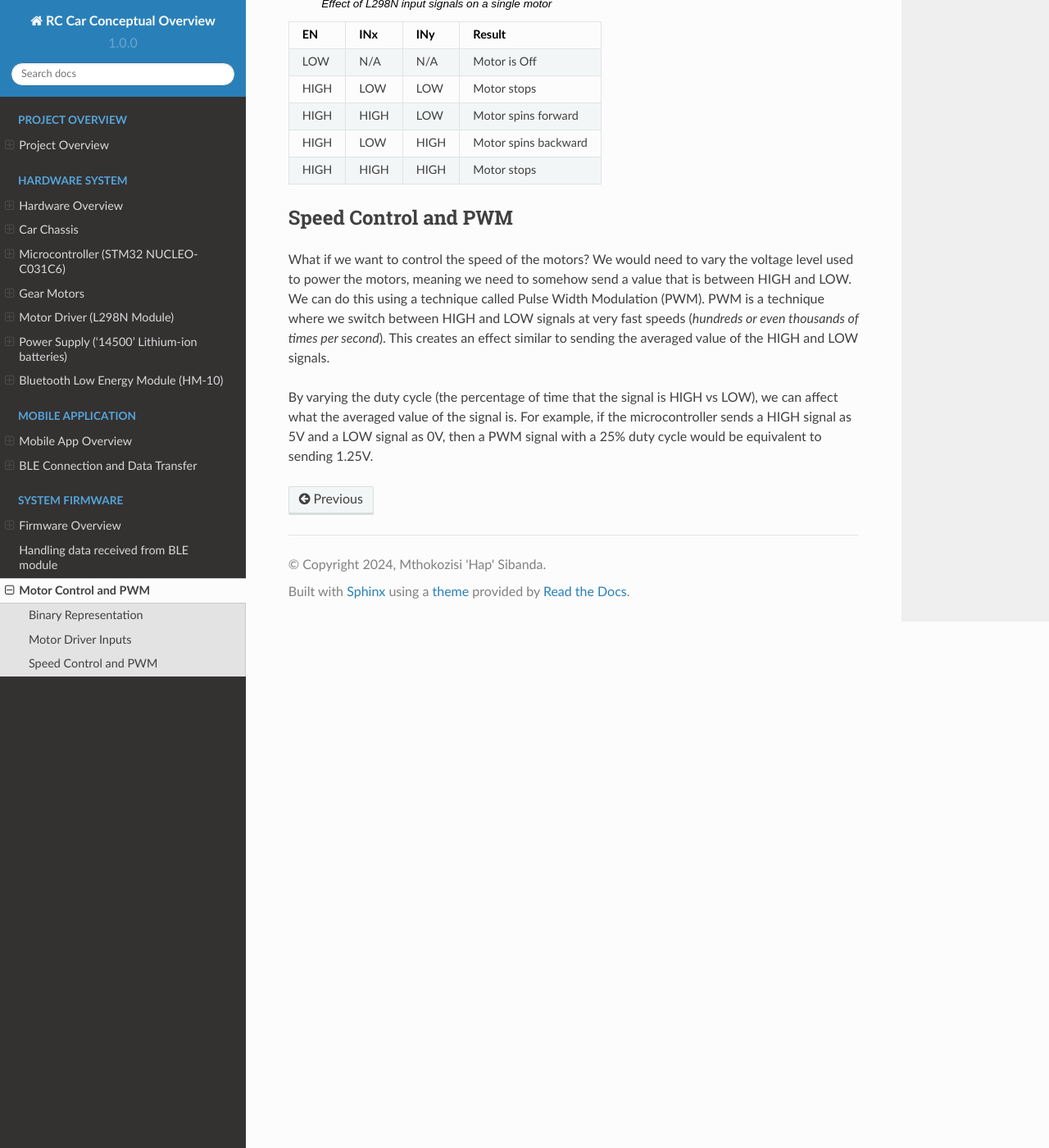
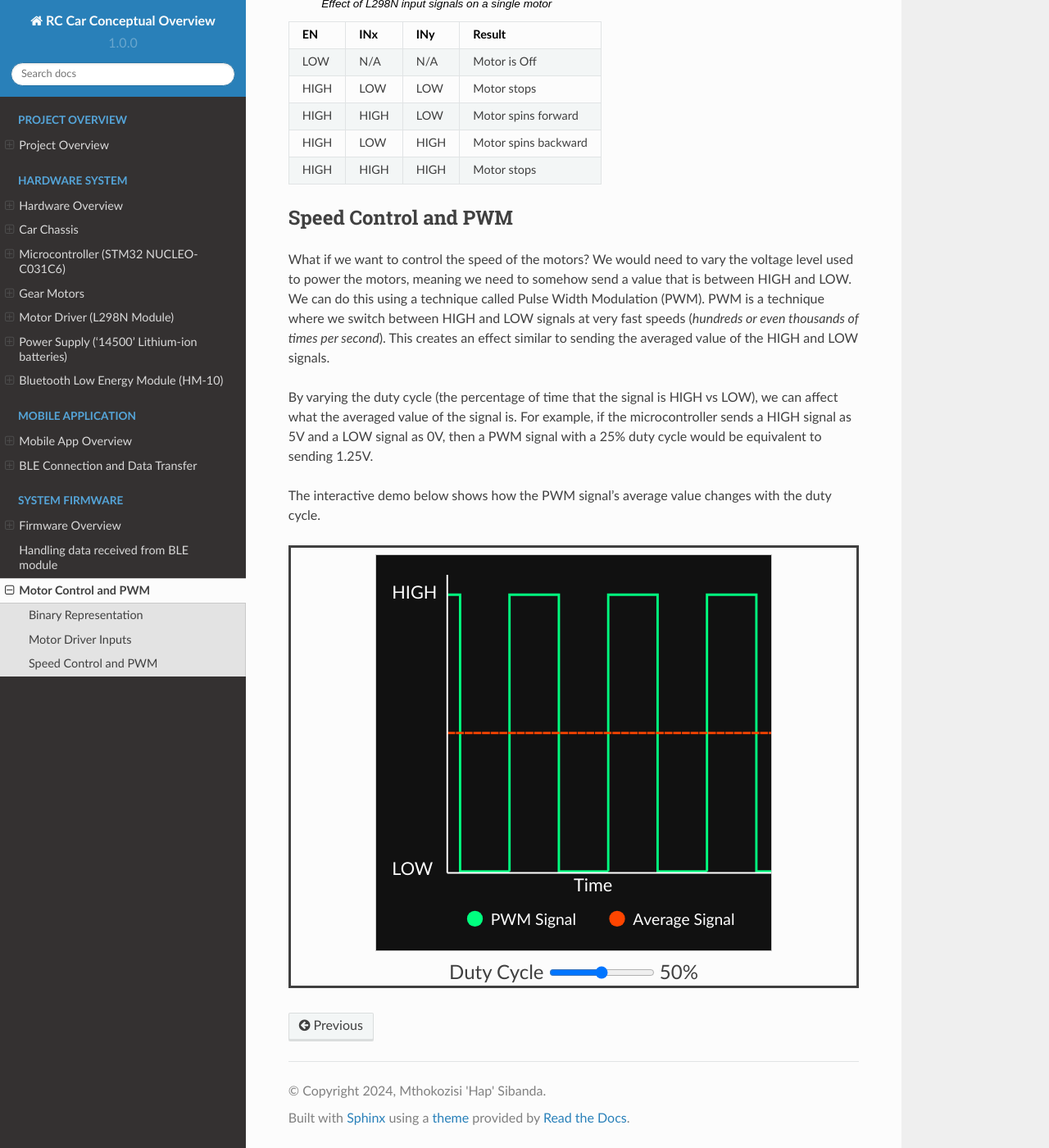
Before and after one commit to haplionheart/rc-car-doc, a Sphinx documentation site: the page built from docs/source/system-firmware/firmware-motor-control.rst, in a window 1280 px wide and 1400 px high, scrolled down 1464 px. Shown: the whole window at 82% size. Built offline with Sphinx 7.4.7 and the Read the Docs theme 2.0.0, drawn with Linux system fonts in a browser that asks for light colours.

Commit message:
Finished adding in PWM demo

```diff
--- a/docs/source/_demos_/pwm-demo.html
+++ b/docs/source/_demos_/pwm-demo.html
@@ -11,15 +11,18 @@
     </style>
 </head>
 <body>
-    <div style="border-style: solid;">
-        <div style="max-width: 500px;">
+    <div style="border-style: solid;margin-bottom: 30px;">
+        <div style="max-width: 500px;margin: 0 auto;padding:8px;">
             <svg viewBox="0 0 100 100" id="pwmSvg" width="100%"></svg>
         </div>
+        <div style="font-size:x-large;width: 100%;margin:0 auto;display:flex;justify-content: center;align-items: center;">
+            <div>
+                Duty Cycle
+                <input type="range" id="dutySlider" min="0" max="100" value="50">
+                <span id="dutyValue">50%</span>
+            </div>
+        </div>
 
-        <br>
-        Duty Cycle
-        <input type="range" id="dutySlider" min="0" max="100" value="50">
-        <span id="dutyValue">50%</span>
     </div>
 
     <script>
--- a/docs/source/system-firmware/firmware-motor-control.rst
+++ b/docs/source/system-firmware/firmware-motor-control.rst
@@ -74,3 +74,8 @@ Speed Control and PWM
 What if we want to control the speed of the motors? We would need to vary the voltage level used to power the motors, meaning we need to somehow send a value that is between HIGH and LOW. We can do this using a technique called Pulse Width Modulation (PWM). PWM is a technique where we switch between HIGH and LOW signals at very fast speeds (*hundreds or even thousands of times per second*). This creates an effect similar to sending the averaged value of the HIGH and LOW signals.
 
 By varying the duty cycle (the percentage of time that the signal is HIGH vs LOW), we can affect what the averaged value of the signal is. For example, if the microcontroller sends a HIGH signal as 5V and a LOW signal as 0V, then a PWM signal with a 25\% duty cycle would be equivalent to sending 1.25V.
+
+The interactive demo below shows how the PWM signal's average value changes with the duty cycle.
+
+.. raw:: html
+    :file: ../_demos_/pwm-demo.html
```
